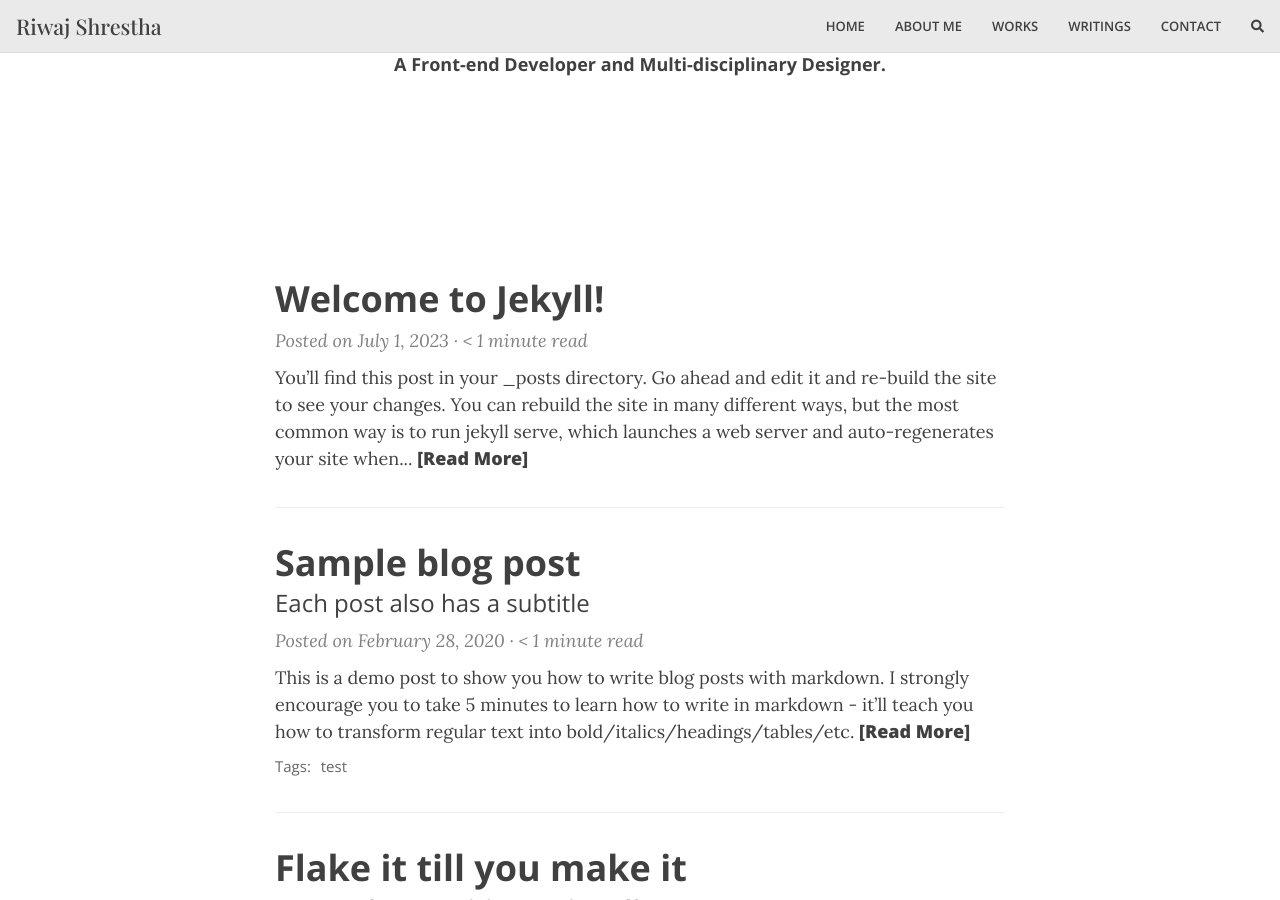
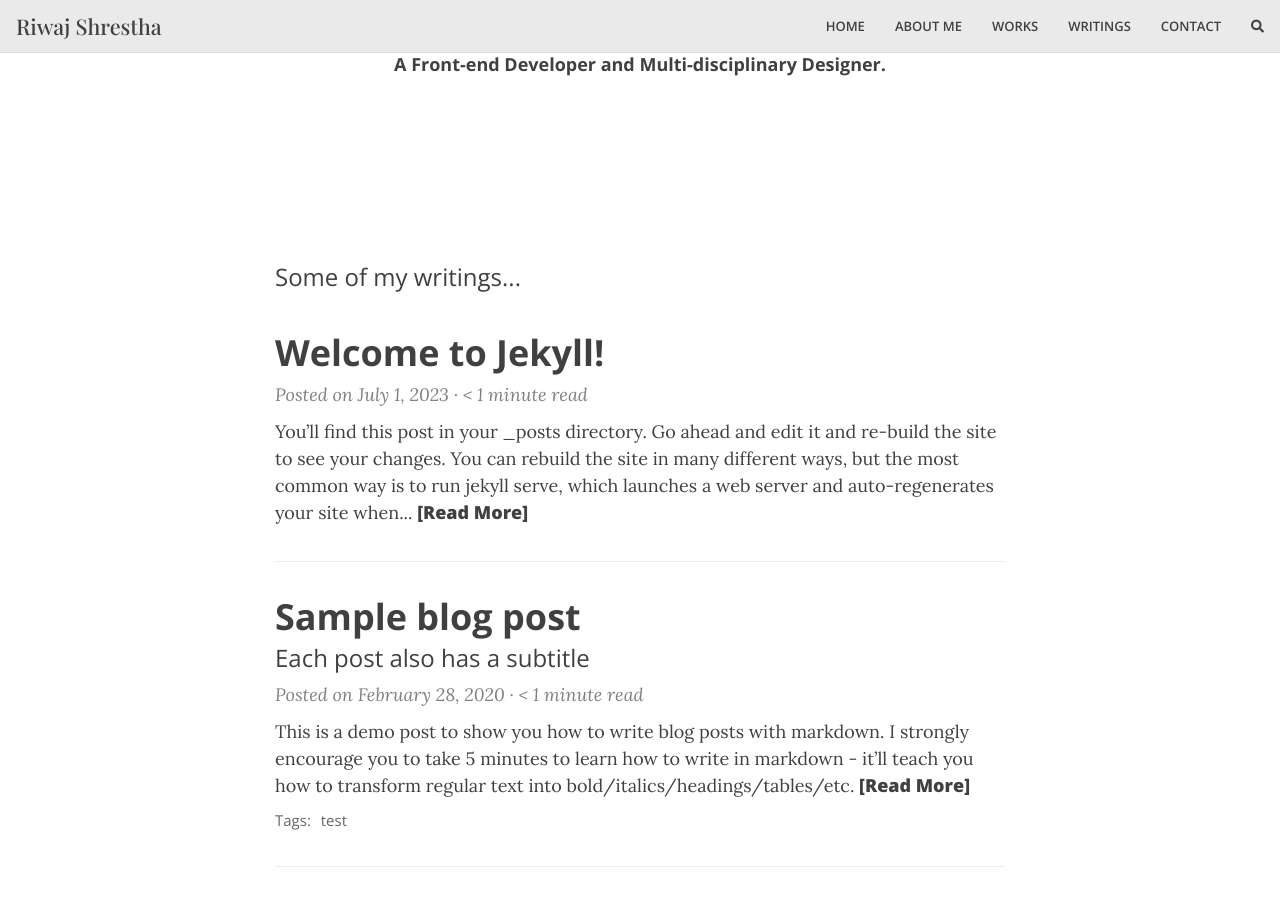
Before and after one commit to Riwaj-shrestha/riwaj-blog-jekyll, a Jekyll site: the page built from _pages/index.markdown, in a window 1280 px wide and 900 px high, scrolled down 446 px. Built offline with Jekyll 4.4.1, drawn with Linux system fonts in a browser that asks for light colours; nearby versions of some CDN libraries; some web fonts are replaced; the list of posts is cut into pages by our own code; comment, search, counter and statistics services are not loaded.

Commit message:
[Update]: updates home to add post as a section

```diff
--- a/_layouts/home.html
+++ b/_layouts/home.html
@@ -7,7 +7,8 @@ layout: page
 {% assign posts = paginator.posts | default: site.posts %}
 
 
-
+<section class="writings-section">
+  <h3 style="font-weight: normal">Some of my writings...</h3>
   <!-- role="list" needed so that `list-style: none` in Safari doesn't remove the list semantics -->
   <ul class="posts-list list-unstyled" role="list">
     {% for post in posts %}
@@ -117,3 +118,5 @@ layout: page
     {% endif %}
   </ul>
   {% endif %}
+
+</section>
```
Lines whose indentation alone changed are shown as unchanged.
